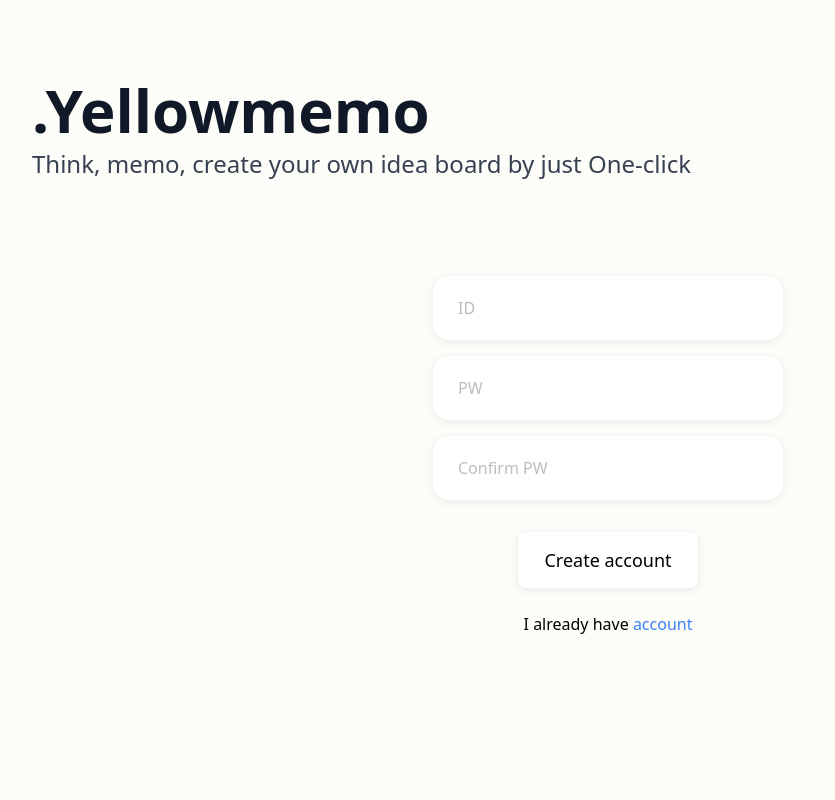
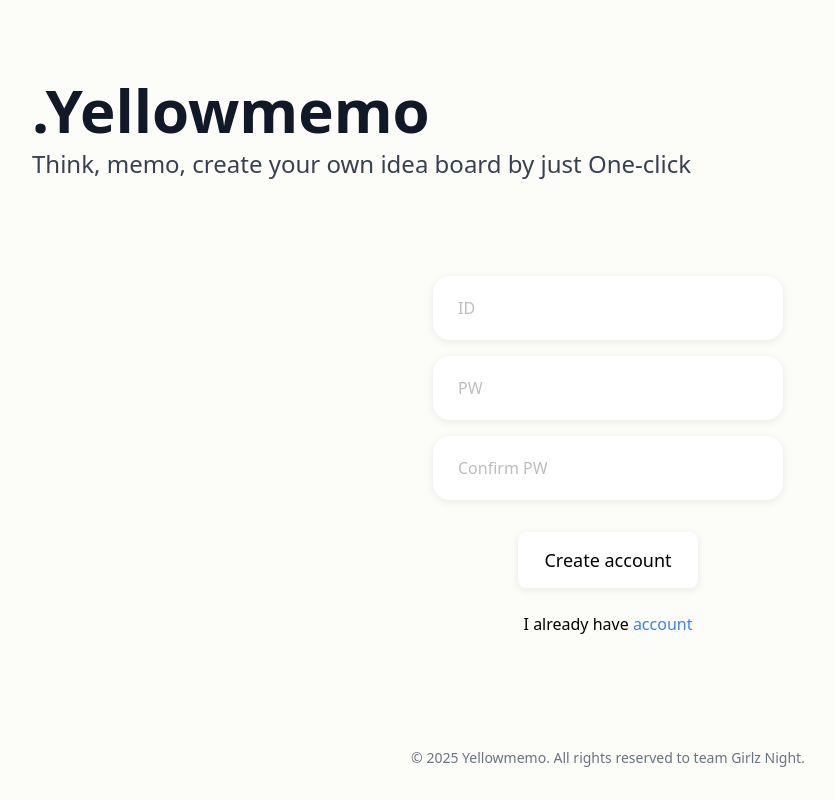
Before and after one commit to Greenora/project-YellowMemo, a React (Create React App) app in the folder react-project/: page /register in a window 1280 px wide. Shown: the whole page, without its empty margins (32-867 px from the left). Built offline with nearby package versions, Linux system fonts and the light colour scheme.

Commit message:
✨ feat: add copyright

```diff
--- a/react-project/src/pages/Register/Register.jsx
+++ b/react-project/src/pages/Register/Register.jsx
@@ -5,6 +5,7 @@
 import AuthInputBox from "../../components/AuthInputBox";
 import CustomButton from "../../components/CustomButton";
 import useRegister from "./useRegister"
+import Copyright from "../../components/Copyright";
 
 //회원가입 화면 컴포넌트 함수
 export default function Register() {
@@ -69,6 +70,11 @@ export default function Register() {
             account   {/*이미 계정이 있을때 누르면 로그인 페이지로 이동*/}
           </a>
         </span>
+
+        {/* 카피라이트 */}
+        <div>
+          <Copyright />
+        </div>
       </div>
     </div>
   )
```
